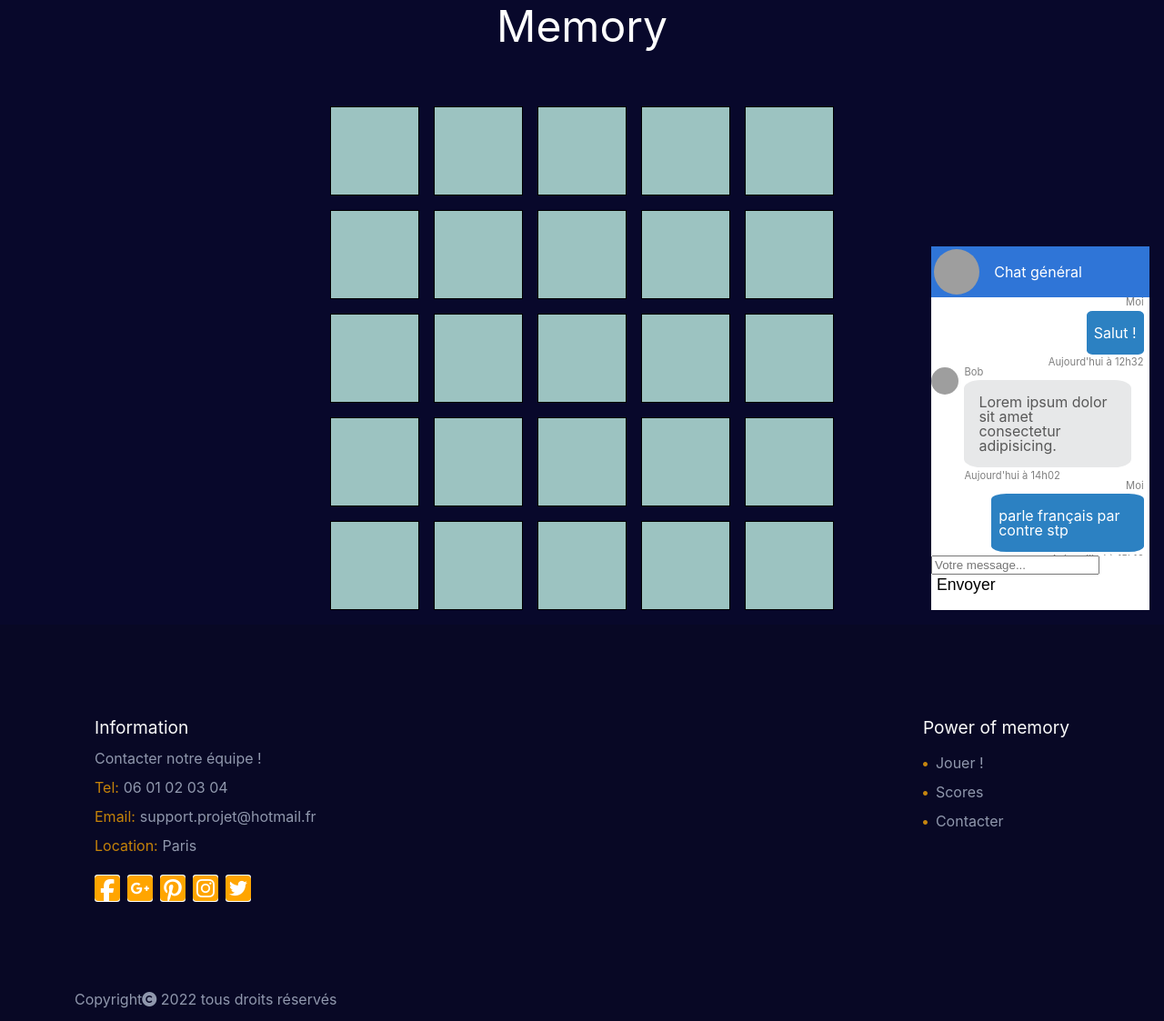
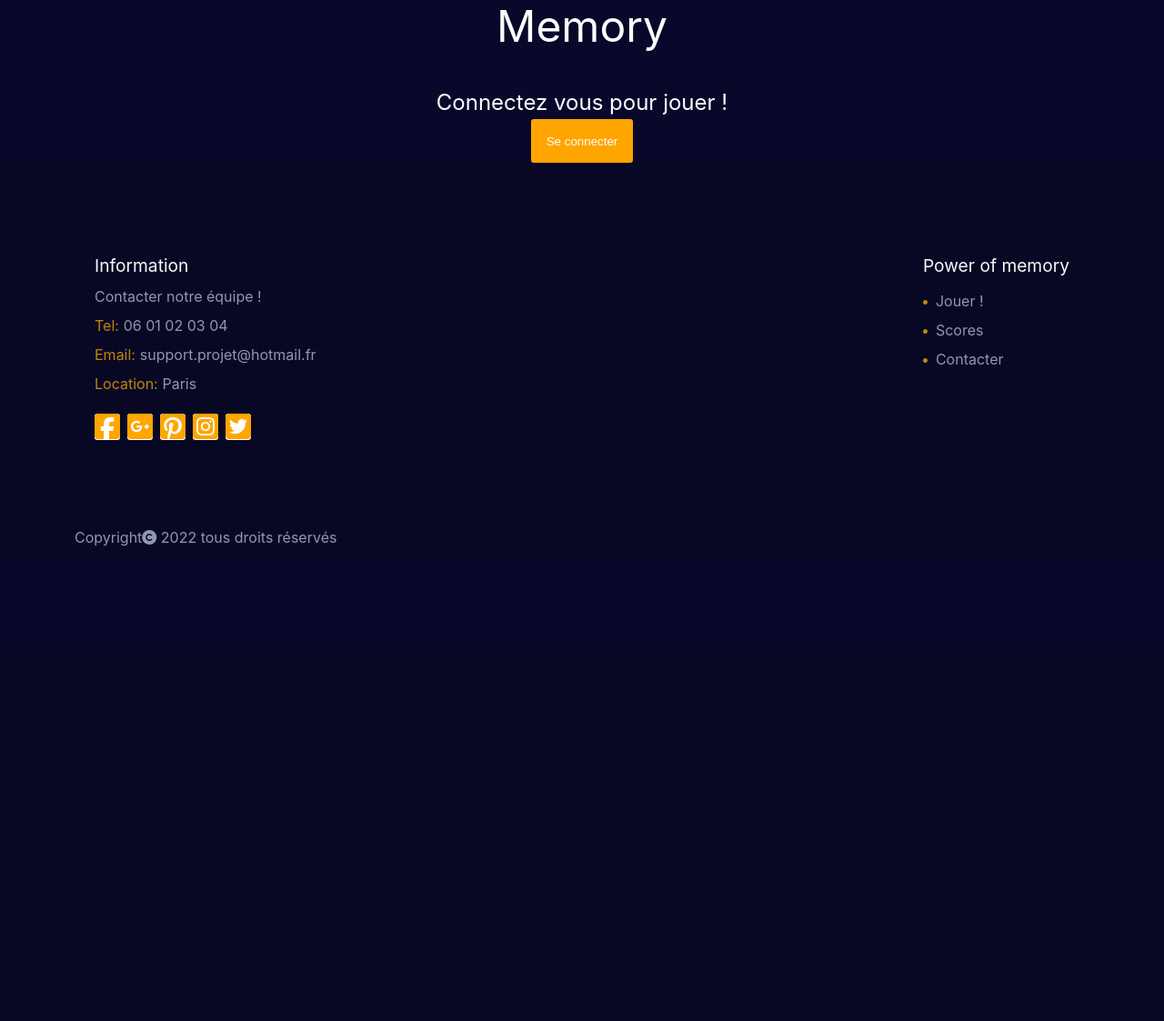
Before and after one commit to alxesv/L1_Alt_Puissance_4_AlexandreSouvorov, a PHP site: page /memory.php in a window 1280 px wide. Shown: the part 80-1203 px from the top of the page at 91% size. After the commit the page ends 681 px from the top, so only its background shows below. Run offline with PHP 8.4, Linux system fonts and the light colour scheme; some libraries are stand-ins or nearby versions; grey boxes are pictures that could not be loaded.

Commit message:
index dynamisé, chat affiché via php

```diff
--- a/assets/css/memory.css
+++ b/assets/css/memory.css
@@ -108,3 +108,22 @@
     display: flex;
     align-items: flex-start;
 }
+.login {
+    display: flex;
+    justify-content: center;
+    align-items: center;
+    flex-direction: column;
+}
+.login h2 {
+    font-size: 1.5em;
+    color: white;
+}
+.login button {
+    background-color: orange;
+    color: white;
+    padding: 1em;
+    border : solid ;
+    border-radius: 3px;
+    border-color: orange;
+    margin-top: 0.5em;
+}
--- a/assets/sql/request/request5.sql
+++ b/assets/sql/request/request5.sql
@@ -1,6 +1,6 @@
 -- Requête permettant d'afficher les scores
 
-SELECT SELECT game.game_name as "Jeu", user.pseudo as "Joueur", score.game_difficulty as "Difficulté", score.game_score as "Score" FROM score
+SELECT game.game_name as "Jeu", user.pseudo as "Joueur", score.game_difficulty as "Difficulté", score.game_score as "Score", score.game_date as "Date" FROM score
 INNER JOIN user ON score.player_id = user.user_id
 INNER JOIN game ON score.game_id = game.game_id
 ORDER BY game.game_name ASC, score.game_difficulty, score.game_score;
--- a/assets/sql/request/request6.sql
+++ b/assets/sql/request/request6.sql
@@ -1,6 +1,6 @@
 -- recherche de score, filtrage possible
 
-SELECT game.game_name as "Jeu", user.pseudo as "Joueur", score.game_difficulty as "Difficulté", score.game_score as "Score" FROM score
+SELECT game.game_name as "Jeu", user.pseudo as "Joueur", score.game_difficulty as "Difficulté", score.game_score as "Score" score.game_date as "Date" FROM score
 INNER JOIN user ON score.player_id = user.user_id
 INNER JOIN game on score.game_id = game.game_id
 WHERE game.game_name = 'The power of memory'
--- a/assets/sql/request/request9.sql
+++ b/assets/sql/request/request9.sql
@@ -1,6 +1,6 @@
 -- Afficher les messages des dernières 24 heures
 
-SELECT `message`.`message`, user.pseudo, message_time, case when user.user_id = 2 then 'Vrai' else 'Faux' end as estExpediteur
+SELECT `message`.`message` as 'message', user.pseudo as 'auteur', message_time as 'time', case when user.user_id = 2 then 'Vrai' else 'Faux' end as estExpediteur
 FROM `message`
 INNER JOIN user ON `message`.author_id = user.user_id
 WHERE message_time > DATE_SUB(NOW(), INTERVAL 24 HOUR) AND message_time <= NOW();
--- a/forms/inscription_form.php
+++ b/forms/inscription_form.php
@@ -24,7 +24,7 @@ else if(strlen($pseudo) < 4) { // check si le pseudo fait au moins 4 caractères
     echo 'alert("' . $pseudoErr;
     echo '");document.location="../inscription.php";</script>';
 }
-else if (!preg_match("~^\S*(?=.*[a-z])(?=.*[A-Z])(?=.*\d)(?=\S*[\W])[a-zA-Z\d]{8,}\S*$~",$password)) { // check les règles du mdp
+else if (!preg_match("~^(?=.*[a-z])(?=.*[A-Z])(?=.*\d)(?=.*[@$!%*?&])[A-Za-z\d@$!%*?&]{8,}$~",$password)) { // check les règles du mdp
     $mdpErr = "Votre mot de passe doit faire au minimum 8 caractères, contenir une majuscule, une minuscule, un chiffre et un caractère spécial.";
     echo "<script>";
     echo 'alert("' . $mdpErr;
--- a/forms/login_form.php
+++ b/forms/login_form.php
@@ -17,9 +17,12 @@ if(empty($result)){
     echo 'alert("' . $loginErr;
     echo '");document.location="../login.php";</script>';
 }else {
-   header('Location:../index.php');
+    header("Location:../index.php");
    $_SESSION['user_id'] = $result[0]["user_id"];
    $_SESSION['pseudo'] = $result[0]["pseudo"];
+   $user_id = $result[0]["user_id"];
+   $lastOnlineStatement = $db->prepare("UPDATE `user` SET `last_online` = CURRENT_TIMESTAMP WHERE `user_id` = $user_id");
+   $lastOnlineStatement->execute();
 }
 
 
--- a/login.php
+++ b/login.php
@@ -26,10 +26,10 @@
             <form class="formulairelogin" action='forms/login_form.php' method ='POST'>
 
                 <label for="email"></label>
-                <input type="email" name="email" id = "email" placeholder="Email"></input>
+                <input type="email" name="email" id = "email" placeholder="Email" required></input>
 
                 <label for="password"></label>
-                <input type="password" name="mot_de_passe" id = "password" placeholder="Mot de passe"></input>
+                <input type="password" name="mot_de_passe" id = "password" placeholder="Mot de passe" required></input>
 
                 <button class="bouttonconnexion" type="submit"> Connexion</button>
             </form>
--- a/memory.php
+++ b/memory.php
@@ -1,5 +1,15 @@
 <?php
     require_once 'init.php';
+    if(isset($_SESSION['user_id'])){
+    $user_id = $_SESSION['user_id'];
+    $sql = "SELECT `message`.`message` as 'message', user.pseudo as 'auteur', message_time as 'time', case when user.user_id = $user_id then 'Vrai' else 'Faux' end as estExpediteur
+    FROM `message`
+    INNER JOIN user ON `message`.author_id = user.user_id
+    WHERE message_time > DATE_SUB(NOW(), INTERVAL 24 HOUR) AND message_time <= NOW();";
+    $chatStatement = $db->prepare($sql);
+    $chatStatement->execute();
+    $chat = $chatStatement->fetchAll();
+    };
 ?>
 <!DOCTYPE html>
 <html lang="fr">
@@ -20,7 +30,9 @@
         <?php include 'view/header.inc.php' ?>
     <!-- MEMORY -->
     <section class="game_section">
+
         <h1>Memory</h1>
+        <?php if(isset($_SESSION['user_id'])) {?>
         <div  class="game">
 
         <table class="game_grid">
@@ -62,51 +74,36 @@
                 </tr>
             </tbody>
         </table>
+        <?php }else{ ?>
+            <div class ="login">
+            <h2>Connectez vous pour jouer !</h2>
+            <a href="login.php"><button>Se connecter</button></a>
+            </div>
+            <?php } ?>
     </div>
+    <?php if(isset($_SESSION['user_id'])){ ?>
+    <!-- CHAT -->
     <div class="chat">
         <div class="chat-header">
             <img src="https://placedog.net/50/50" alt="">
             <h3>Chat général</h3>
         </div>
-        <!-- CHAT -->
+
         <div class="chat-messages">
 
-            <div class ="message-container user-message">
-                <div class="author">Moi</div>
+        <?php
+        foreach($chat as $ckey => $cvalue){
+            ?>
+            <div class="message-container <?php if ($cvalue['estExpediteur'] == 'Vrai') {echo "user-message"; }else { echo "other-message";}; ?>">
+                <div class ="author"><?php if ($cvalue['estExpediteur'] == 'Vrai') {echo "Moi"; }else { echo $cvalue['auteur'];}?></div>
                 <div class="message">
-                    Salut !
+                    <?=$cvalue['message']?>
                 </div>
-                <div class="date-sent">Aujourd'hui à 12h32</div>
+                <div class="date-sent"><?= $cvalue['time']?></div>
             </div>
-
-            <div class="other-message-container">
-                <img src="https://placedog.net/30/30" alt="">
-                <div class ="message-container other-message">
-                    <div class="author">Bob</div>
-                    <div class="message">
-                        Lorem ipsum dolor sit amet consectetur adipisicing.
-                    </div>
-                    <div class="date-sent">Aujourd'hui à 14h02</div>
-                </div>
-            </div>
-            <div class ="message-container user-message">
-                <div class="author">Moi</div>
-                <div class="message">
-                    parle français par contre stp
-                </div>
-                <div class="date-sent">Aujourd'hui à 15h16</div>
-            </div>
-            <div class="other-message-container">
-                <img src="https://placedog.net/30/30" alt="">
-                <div class ="message-container other-message">
-                    <div class="author">Bob</div>
-                    <div class="message">
-                        Ok désolé
-                    </div>
-                    <div class="date-sent">Aujourd'hui à 15h18</div>
-                </div>
-            </div>
-
+        <?php
+        }
+        ?>
         </div>
         <div class ="chat-send">
         <form action="" method="" class="send-message">
@@ -116,6 +113,7 @@
         </div>
     </div>
     <!-- CHAT -->
+    <?php } ?>
     </section>
 
      <!-- FOOTER -->
```
Also changed, not shown: index.php (+17 -4 lines), scores.php (+17 -23 lines).
